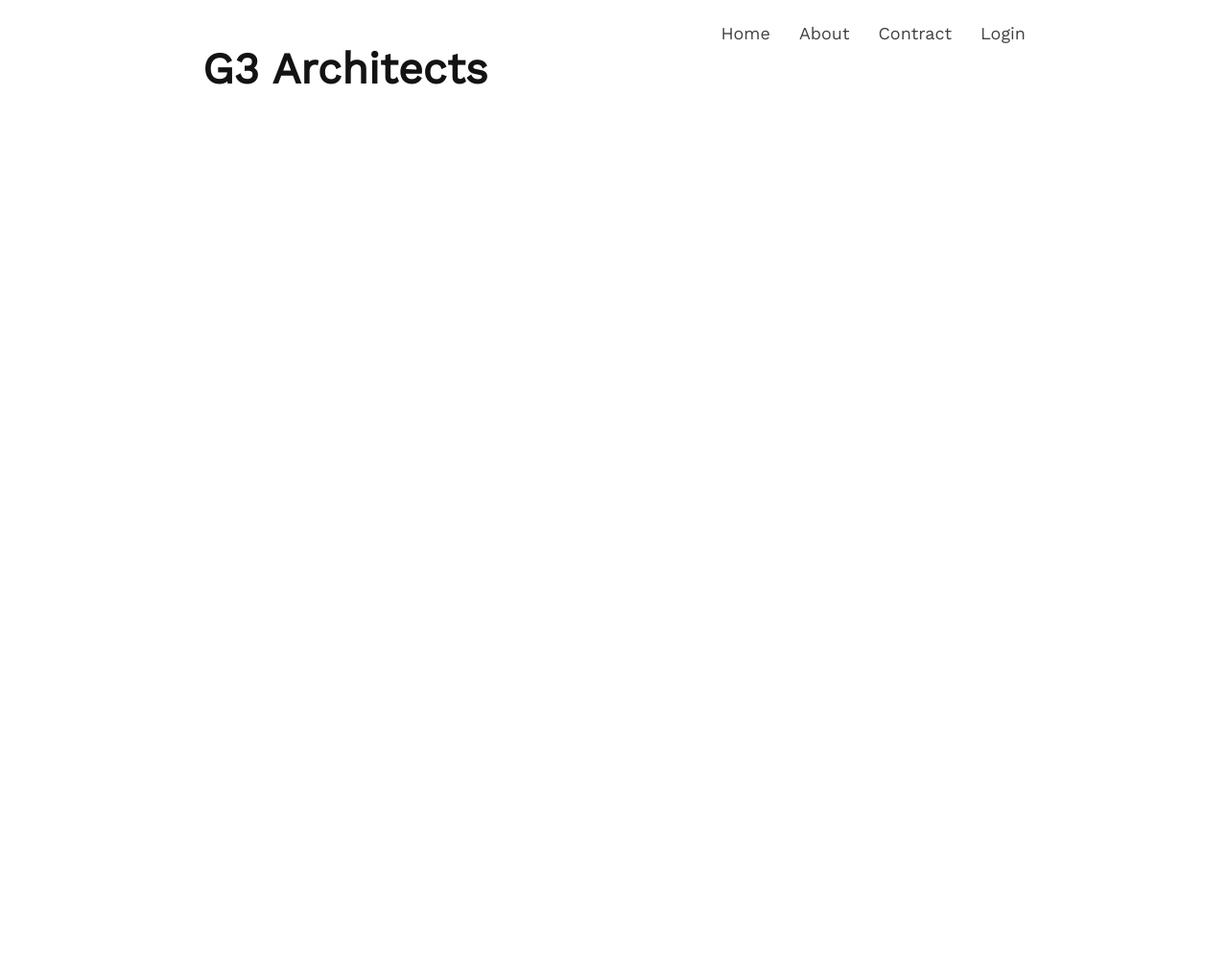
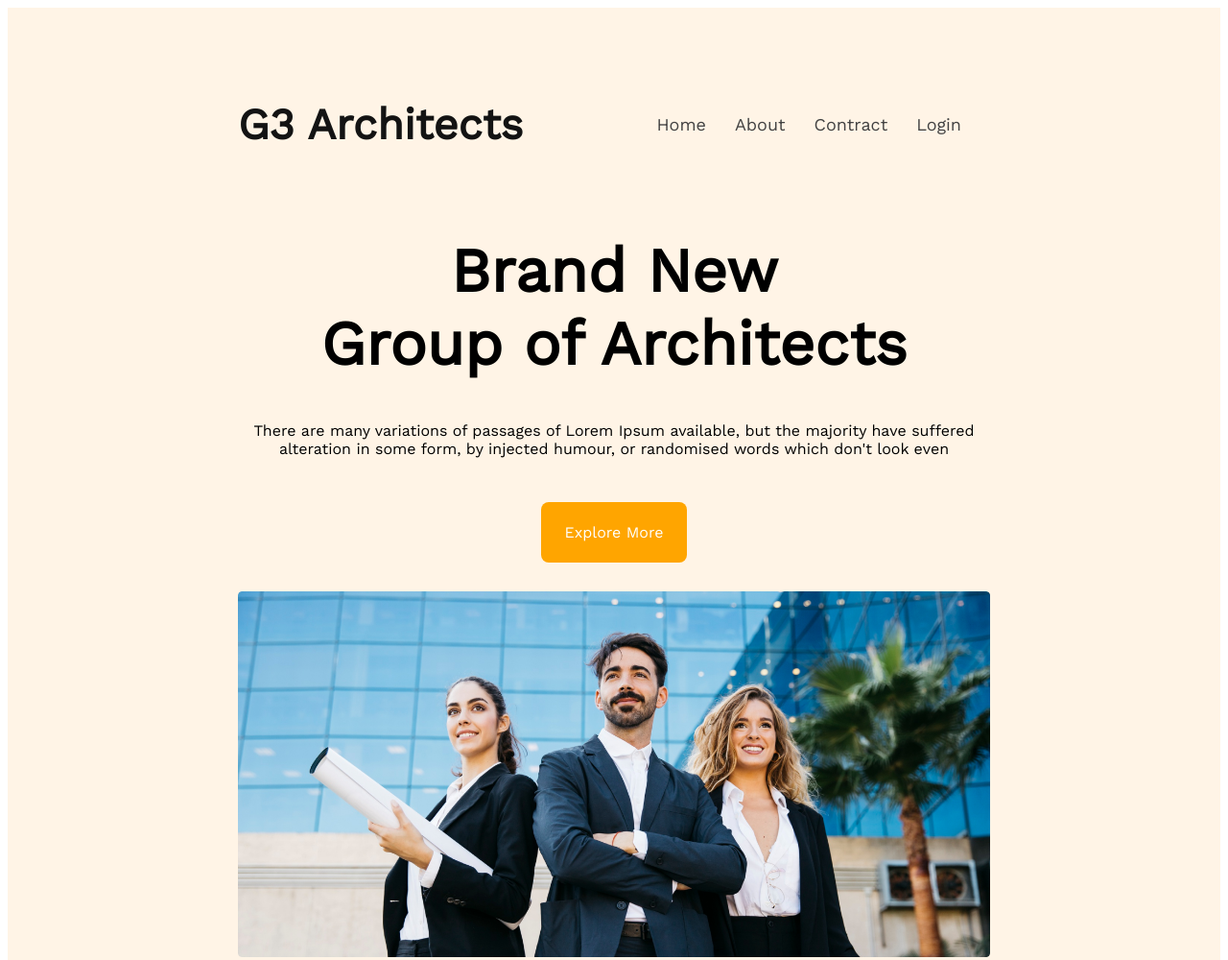
Before and after one commit to monna629/g3-architect-website, a plain HTML site: page index.html in a window 1280 px wide. Shown: the top 1000 px of the page at 96% size. Before the commit the page ends 800 px from the top, so only its background shows below. Drawn offline with nearby package versions, Linux system fonts and the light colour scheme.

Commit message:
reaponsive banner section

```diff
--- a/index.html
+++ b/index.html
@@ -10,9 +10,9 @@
 <link href="https://fonts.googleapis.com/css2?family=Lato&family=Work+Sans&display=swap" rel="stylesheet">
 </head>
 <body>
-    <header>
+    <header class="header">
         <nav class="nav-container">
-            <h2>G3 Architects</h2>
+            <h3>G3 Architects</h3>
             <ul class="nav-ul">
                 <li><a href="">Home</a></li>
                 <li><a href="">About</a></li>
@@ -20,6 +20,17 @@
                 <li><a href="">Login</a></li>
             </ul>
         </nav>
+        <div class="banner-container">
+            <div class="banner-description">
+                <h1>Brand New <br>
+                    Group of Architects
+                    </h1>
+                    <p class="bannerp">There are many variations of passages of Lorem Ipsum available, but the majority have suffered alteration in some form, by injected humour, or randomised words which don't look even</p>
+                    <button class="btn-primary">Explore More</button>
+            </div>
+
+            <img src="./images/banner.png" alt="">
+        </div>
     </header>
     <main></main>
     <footer></footer>
--- a/style.css
+++ b/style.css
@@ -1,8 +1,20 @@
+/* shared styles */
 *{
         font-family: 'Work Sans', sans-serif;
 }
+.btn-primary{
+    padding: 22px 25px;
+    color: white;
+    background-color: orange;
+    border: none;
+    border-radius: 8px;
+    margin-bottom: 30px;
+    margin-top: 30px;
+    font-size: 1rem;
+    cursor: grabbing;
+}
 /* header section starts */
-h2{
+h3{
     color:  #131313;
     font-size: 45px;
     font-weight: 700;
@@ -12,17 +24,66 @@ ul li{
     color: #424242;
     font-size: 18px;
     font-weight: 500;
+    margin-right: 30px;
 
 }
 a{
     color: #424242;
     text-decoration: none;
 }
+.header{
+    background-color:rgba(255, 144, 14, 0.10);
+    padding: 50px 240px;
+}
 .nav-ul{
     display: flex;
-    gap: 30px;
+
 }
 .nav-container{
     display: flex;
-    justify-content: space-evenly;
+    justify-content: space-between;
+    align-items: center;
 }
+/* banner section starts */
+.banner-description{
+    max-width: 800px;
+    text-align: center;
+    margin: auto;
+}
+h1{
+    font-size: 4rem;
+    font-weight: 700;
+}
+.bannerp{
+    font-size: 1em;
+}
+.banner-container img{
+    width: 100%;
+}
+/* media query begins */
+
+/* small devices */
+@media  screen and (max-width:576px) {
+    .header{
+        padding: 20px;
+    }
+    nav{
+        flex-direction: column;
+    }
+    li{
+        margin: auto;
+    }
+
+}
+/* medium devices */
+@media  screen and (min-width:576px) and (max-width:992px) {
+    .header{
+        padding: 50px;
+    }
+    nav{
+        flex-direction: column;
+    }
+    li{
+        margin: auto;
+    }
+}
```
